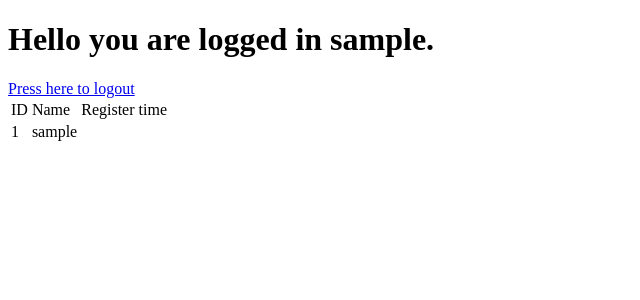
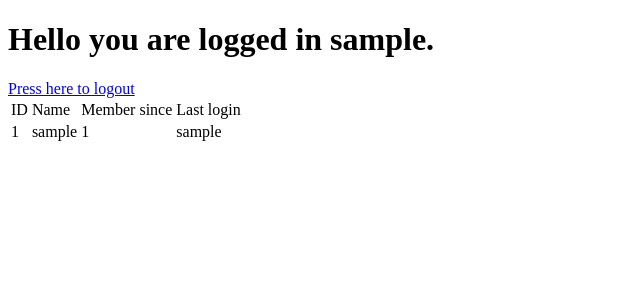
Before and after one commit to vectrozz/ETICMONTS, a Flask app: page /dashboard in a window 1280 px wide. Shown: the top 300 px of the page, without its empty margins (0-640 px from the left). Run offline with Flask 3, Linux system fonts and the light colour scheme; the visitor is signed in with stand-in values (Sample User, id 1); some libraries are stand-ins or nearby versions.

Commit message:
reste a encrypter le mdp et du cosmetique

```diff
--- a/app.py
+++ b/app.py
@@ -13,12 +13,13 @@
 #from wtforms.validators import InputRequired, Length, ValidationError
 
 
-CREATE_PLAYERS_TABLE = ('''CREATE TABLE IF NOT EXISTS players2 (id SERIAL PRIMARY KEY, name VARCHAR (20), userpass VARCHAR (100))''')
-DELETE_PLAYERS_TABLE = ('''DROP TABLE IF EXISTS players2''')
-INSERT_PLAYER = ('''INSERT INTO players2 (name, userpass) VALUES (%s, %s) RETURNING id;''')
-PLAYERS_LIST = ('''SELECT * FROM players2''')
-SEARCH_PLAYER = ('''SELECT id FROM players2 WHERE name LIKE (%s)''')
-
+CREATE_PLAYERS_TABLE = ('''CREATE TABLE IF NOT EXISTS players4 (id SERIAL PRIMARY KEY, name VARCHAR (20), userpass VARCHAR (100),  created_date TIMESTAMP DEFAULT CURRENT_TIMESTAMP, last_login_date TIMESTAMP)''')
+DELETE_PLAYERS_TABLE = ('''DROP TABLE IF EXISTS players4''')
+INSERT_PLAYER = ('''INSERT INTO players4 (name, userpass) VALUES (%s, %s) RETURNING id, created_date;''')
+PLAYERS_LIST = ('''SELECT * FROM players4''')
+SEARCH_PLAYER = ('''SELECT id FROM players4 WHERE name LIKE (%s)''')
+UPDATE_LOGIN_DATE =('''UPDATE players4 SET last_login_date = %s WHERE id = %s''')
+SEARCH_LAST_LOGIN = ('''SELECT last_login_date FROM players4 WHERE name LIKE (%s)''')
 
 
 app = Flask(__name__)
@@ -87,6 +88,8 @@
         curr = conn.cursor()
         curr.execute(SEARCH_PLAYER, (name,))
         result = curr.fetchone()
+        curr.execute(SEARCH_LAST_LOGIN, (name,))
+        result_last_login = curr.fetchone()
         curr.close()
         conn.close()
         #End of "those only for balbalbalbal "
@@ -100,9 +103,23 @@
                     #flask_login.current_user.name
                     session['user_id'] = result[0]
                     session['username'] = name
+                    session['last_login_date'] = result_last_login[0]
+                    if result_last_login[0] == None:
+                        session['last_login_date'] = "First login !"
+
+
+                    # Mettre à jour le champ `last_login`
+                    conn = db_conn()
+                    curr = conn.cursor()
+                    curr.execute(UPDATE_LOGIN_DATE, (datetime.now(), user_id))
+                    conn.commit()
+                    curr.close()
+                    conn.close()
+                    session['username'] = name
                     return jsonify({"success": f"player {name} login successfull" }) #redirect(url_for('dashboard')) #jsonify({"success": f"player {name} login successfull" })
                 else:
                     return jsonify({"warn": "wrong password"})
+        return jsonify({"error": f"player {name} does not exist"})
 
 
 
@@ -112,7 +129,9 @@
     if 'username' in session:
         username = session['username']
         id = session['user_id']  # Récupère le nom de l'utilisateur de la session
-        return render_template('dashboard.html', username=username, user_id=id)
+        created_date = session['created_date']
+        last_login_date = session['last_login_date']
+        return render_template('dashboard.html', username=username, user_id=id, created_date=created_date, last_login_date=last_login_date)
     else:
         return redirect(url_for('login'))
 
@@ -149,16 +168,17 @@
                 try:
                     #curr.execute(CREATE_PLAYERS_TABLE)
                     curr.execute(INSERT_PLAYER,(name,userpass))
-                    player_id = curr.fetchone()[0]
+                    player_id, created_date = curr.fetchone()
                     conn.commit()
                     session['user_id'] = player_id
                     session['username'] = name
+                    session['created_date'] = created_date
 
                     #flash(f"Player {name} with id  was created","Success")
 
                     # Redirige directement vers la page de connexion
                     #return redirect(url_for('login'))
-                    return jsonify({"success": f"Player {name} created", "id": player_id}), 200
+                    return jsonify({"success": f"Player {name} created at {created_date}", "id": player_id}), 200
 
                 except Exception as e:
                     conn.rollback()  # Rollback in case of error
--- a/templates/dashboard.html
+++ b/templates/dashboard.html
@@ -18,12 +18,14 @@
         <tr>
             <td>ID</td>
             <td>Name</td>
-            <td>Register time</td>
+            <td>Member since</td>
+            <td>Last login</td>
         </tr>
         <tr>
             <td>{{user_id}}</td>
             <td>{{username}}</td>
-            <td>{{userpass}}</td>
+            <td>{{created_date}}</td>
+            <td>{{last_login_date}}</td>
         </tr>
     </table>
 </body>
```
